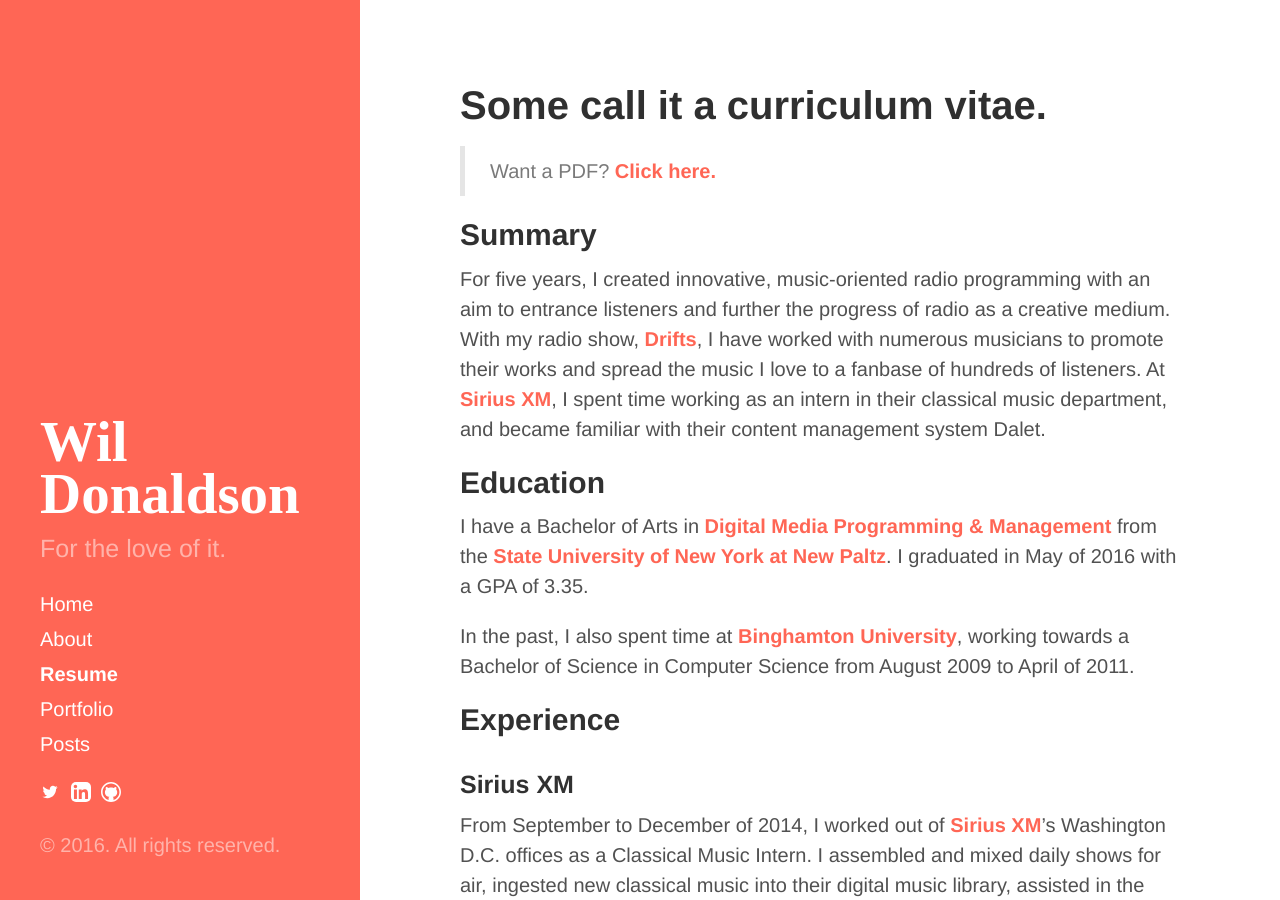
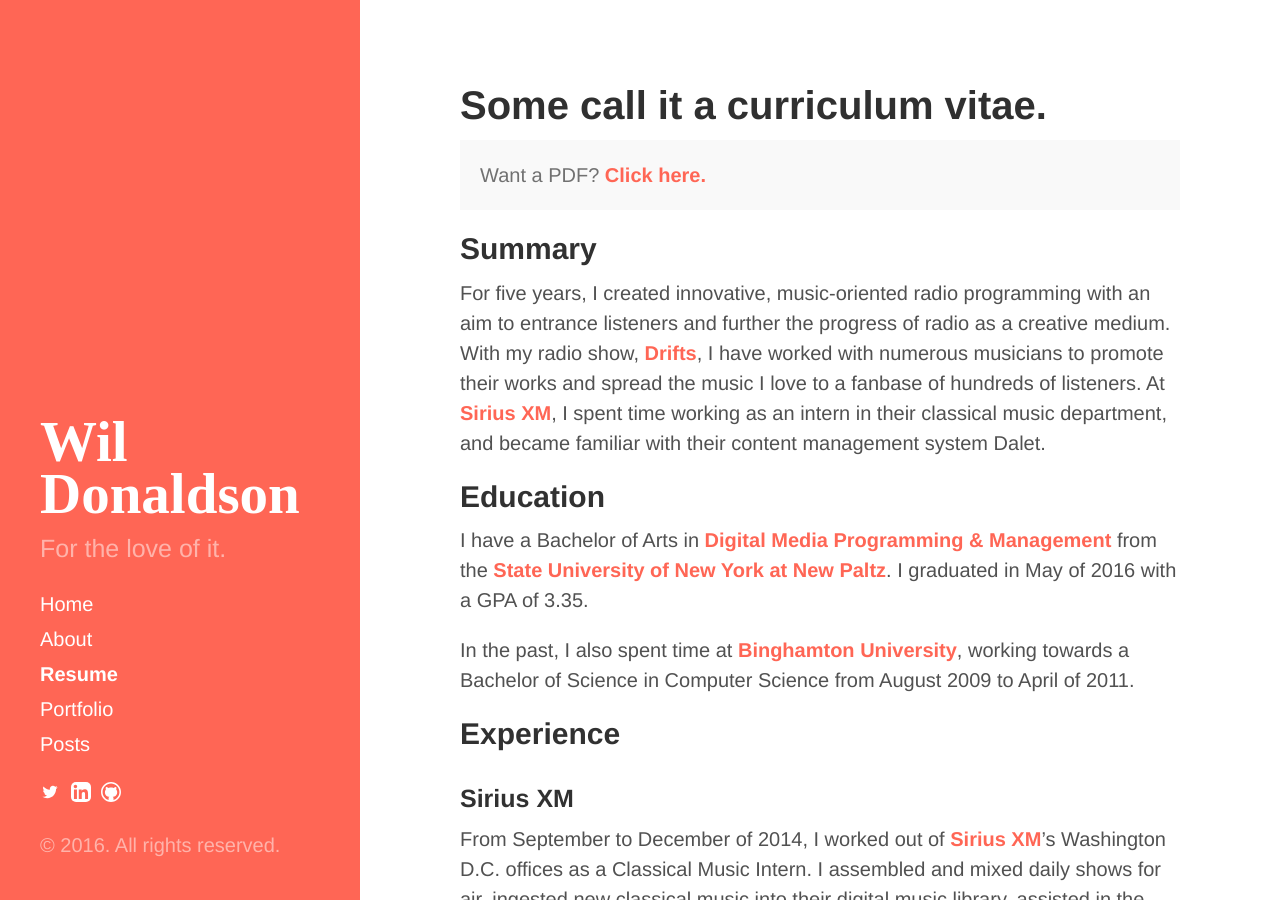
Before and after one commit to crownsedge/wildonaldson.me, a Jekyll site: the page built from resume/index.md, in a window 1280 px wide and 900 px high. Built offline with Jekyll 4.4.1, drawn with Linux system fonts in a browser that asks for light colours; comment, search, counter and statistics services are not loaded.

Commit message:
Revert "Changed blockquote type in PDF link"
This reverts commit c5aec7646ce941891a94f2c720ff60dc60c510df.

```diff
--- a/resume/index.md
+++ b/resume/index.md
@@ -5,7 +5,7 @@
 gpa: 3.35
 ---
 
-> Want a PDF? [Click here.](/resume/Wil Donaldson - Resume.pdf)
+<p class="message">Want a PDF? <a href="/resume/Wil Donaldson - Resume.pdf">Click here.</a></p>
 
 ## Summary
 
```
